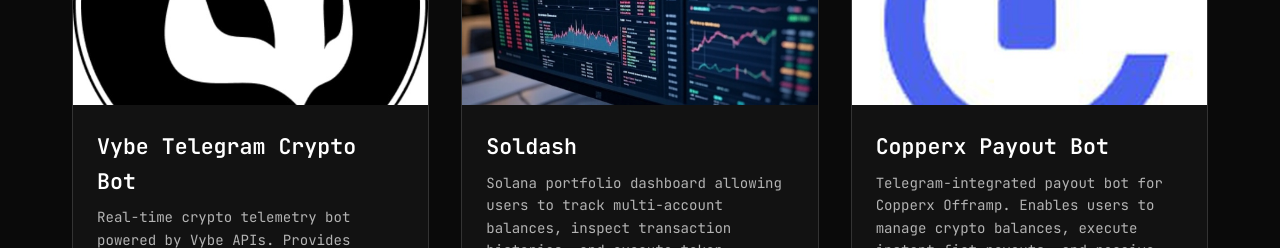
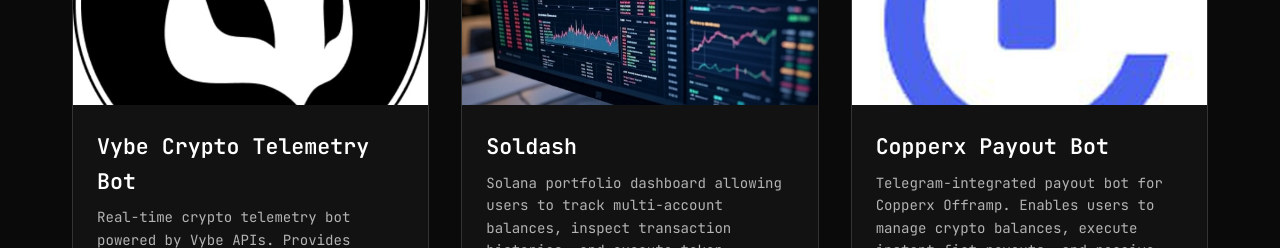
Before and after one commit to Patoski-patoski/patrick_patoski, a React (Vite) app: page /projects in a window 1280 px wide. Shown: the part 1900-2148 px from the top of the page. Built offline with nearby package versions, Linux system fonts and the light colour scheme.

Commit message:
Rename Vybe bot to Vybe Crypto Telemetry Bot

```diff
--- a/src/data/projectsData.ts
+++ b/src/data/projectsData.ts
@@ -95,7 +95,7 @@
   },
   {
     id: 4,
-    title: "Vybe Telegram Crypto Bot",
+    title: "Vybe Crypto Telemetry Bot",
     category: "Solana & Web3",
     description:
       "Real-time crypto telemetry bot powered by Vybe APIs. Provides instant whale alert notifications, token metrics, and seamless deep-linking to AlphaVybe analytics.",
```
